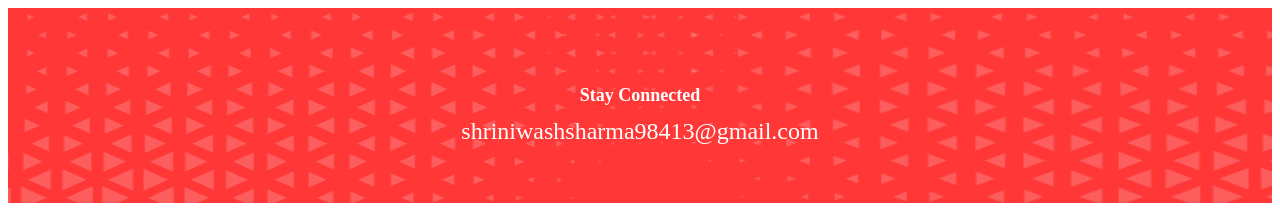
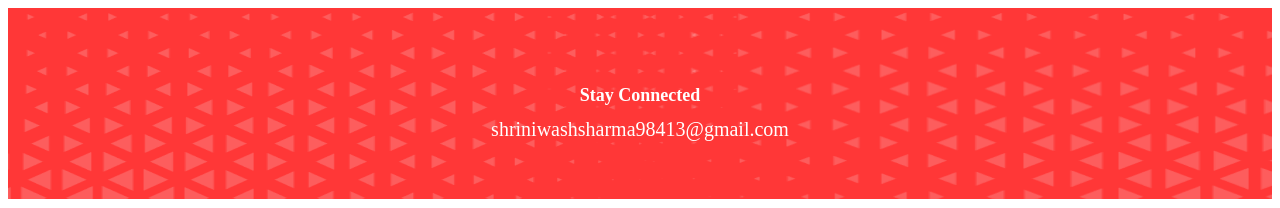
Before and after one commit to shriNiwash/smartschool, a Next.js app: page /components/footer in a window 1280 px wide. Shown: the top 208 px of the page. Built offline with nearby package versions, Linux system fonts and the light colour scheme.

Commit message:
the css has been maintained

```diff
--- a/styles/globals.css
+++ b/styles/globals.css
@@ -82,6 +82,7 @@
     line-height: 1.9;
     margin-top: 15px;
     font-weight: 500;
+    text-align: justify;
 }
 
 .list_experince .single_experience:not(:last-child) ::after{
@@ -328,9 +329,11 @@
 }
 
 .footer_mail{
-  font-size: 24px;
+  font-size: 20px;
     font-weight: 500;
     color: #fff;
     text-decoration: none;
     cursor: pointer;
+    justify-content: center;
+    text-align: center;
 }
```
